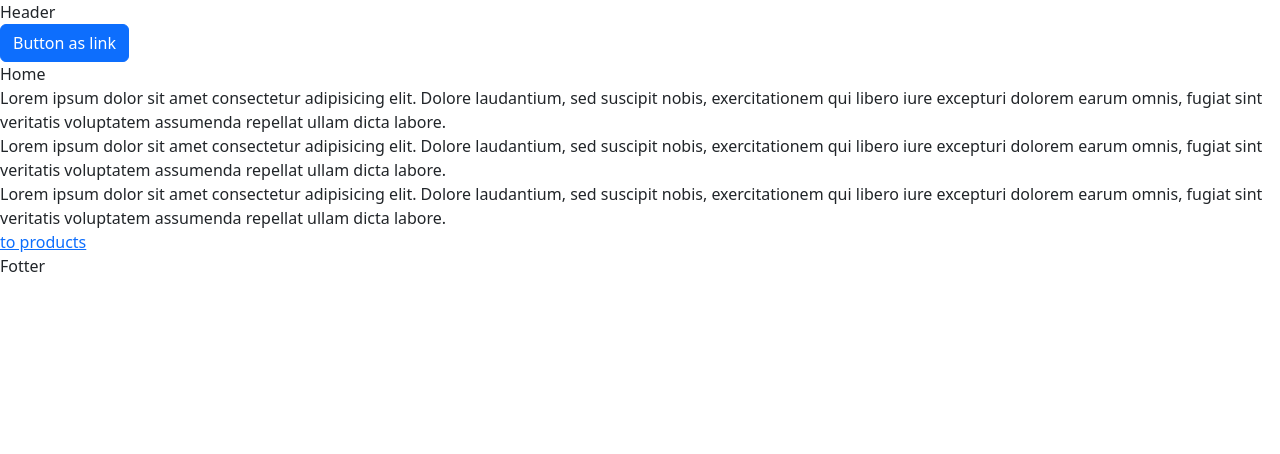
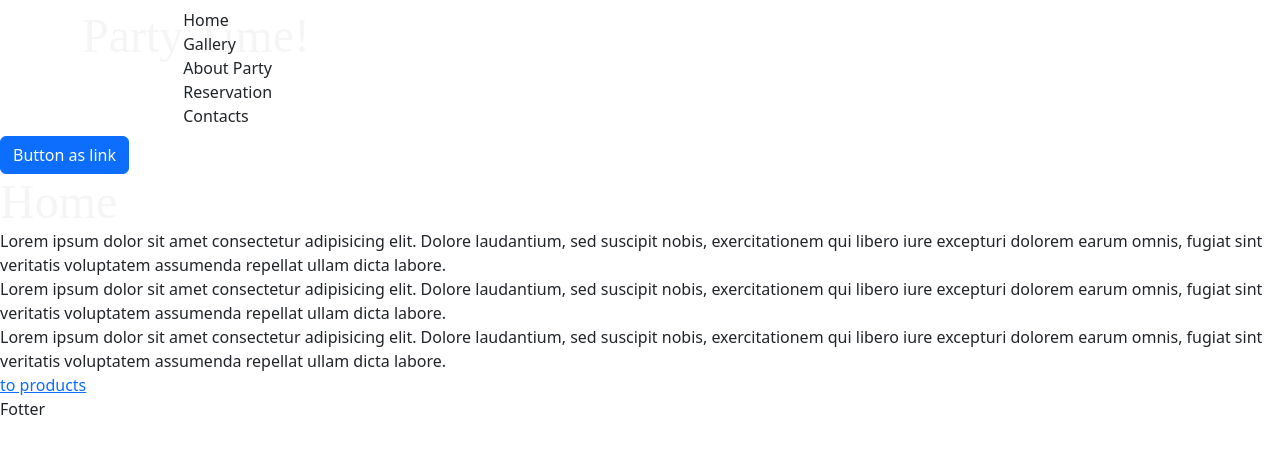
Before and after one commit to mishalolka/Conflict-Merge, a React (Create React App) app in the folder my-app/: page / in a window 1280 px wide. Shown: the top 454 px of the page. Built offline with nearby package versions, Linux system fonts and the light colour scheme.

Commit message:
update desing

```diff
--- /dev/null
+++ b/my-app/src/components/Header/Header.module.css
@@ -0,0 +1,8 @@
+.logo {
+  color: #f5f5f5;
+  font-family: Jolly Lodger;
+  font-size: 48px;
+  font-style: normal;
+  font-weight: 400;
+  line-height: normal;
+}
--- a/my-app/src/components/Header/Header.tsx
+++ b/my-app/src/components/Header/Header.tsx
@@ -1,10 +1,30 @@
+import { Link } from "react-router-dom";
+import styles from "./Header.module.css";
 
 const Header = () => {
   return (
     <>
-        <div>
-          <div>Header</div>
+      <nav className="navbar navbar-expand-lg">
+        <div className="container">
+          <div className="row">
+            <div className="col-3">
+              <Link className={"navbar-brand"} to="/">
+                <span className={styles.logo}>Party Time!</span>
+              </Link>
             </div>
+            <div className="col-6">
+                <div className="col">Home</div>
+                <div className="col">Gallery</div>
+                <div className="col">About Party</div>
+                <div className="col">Reservation</div>
+                <div className="col">Contacts</div>
+            </div>
+            <div className="col-3">
+
+            </div>
+          </div>
+        </div>
+      </nav>
     </>
   );
 };
--- /dev/null
+++ b/my-app/src/components/HomePage/Home.module.css
@@ -0,0 +1,8 @@
+.logo {
+  color: #f5f5f5;
+  font-family: Jolly Lodger;
+  font-size: 48px;
+  font-style: normal;
+  font-weight: 400;
+  line-height: normal;
+}
--- a/my-app/src/components/HomePage/Home.tsx
+++ b/my-app/src/components/HomePage/Home.tsx
@@ -1,14 +1,16 @@
 import { Button } from "react-bootstrap";
 import { Link } from "react-router-dom";
+import styles from "./Home.module.css";
 
 const Home = () => {
+
   return (
     <>
       <div>
         <Button as="a" variant="primary">
           Button as link
         </Button>
-        <div className="">Home</div>
+        <div className={styles.logo}>Home</div>
         <div>
           Lorem ipsum dolor sit amet consectetur adipisicing elit. Dolore
           laudantium, sed suscipit nobis, exercitationem qui libero iure
--- /dev/null
+++ b/my-app/src/config.ts
@@ -0,0 +1 @@
+export const defaultLocale = 'uk';
```
Lines whose indentation alone changed are shown as unchanged.
